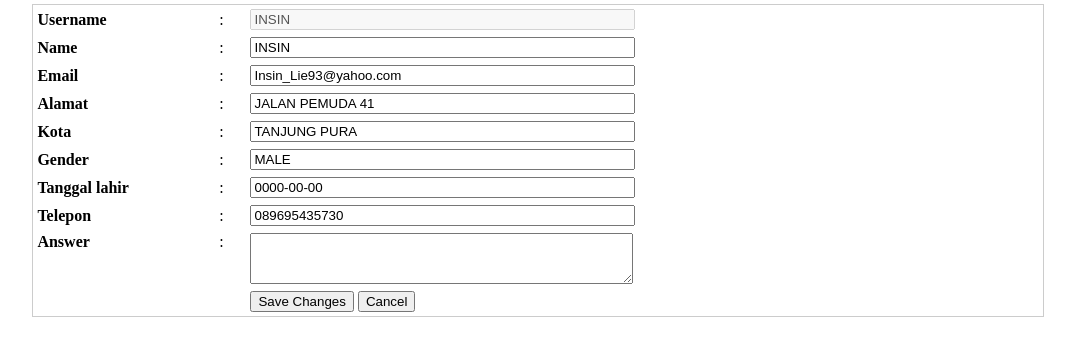
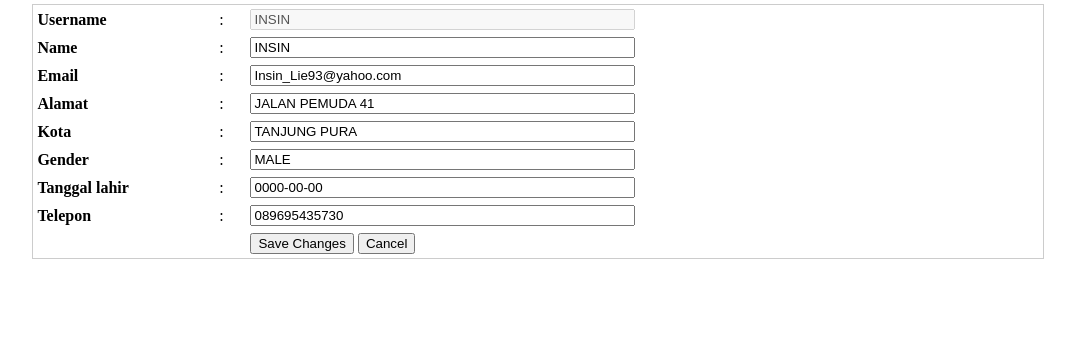
Before and after one commit to Mikroskil/Invest, a PHP site: page /userprofile.php in a window 1280 px wide. Shown: the part 248-604 px from the top of the page, without its empty margins (102-1177 px from the left). Run offline with PHP 8.4, Linux system fonts and the light colour scheme; a user stored in the database is signed in; data that the repository does not hold is empty.

Commit message:
progresss

```diff
--- a/userprofile.php
+++ b/userprofile.php
@@ -93,11 +93,6 @@
 </td>
 </tr>
 <tr>
-<td valign="top"><strong>Answer</strong></td>
-<td valign="top">:</td>
-<td><textarea name="a_answer" cols="45" rows="3" id="a_answer"></textarea></td>
-</tr>
-<tr>
 <td>&nbsp;</td>
 <td><input name="id" type="hidden" value="<?php echo $id; ?>"></td>
 <td><input type="submit" name="Submit" value="Save Changes"> <input type="reset" name="Submit2" value="Cancel"></td>
```
